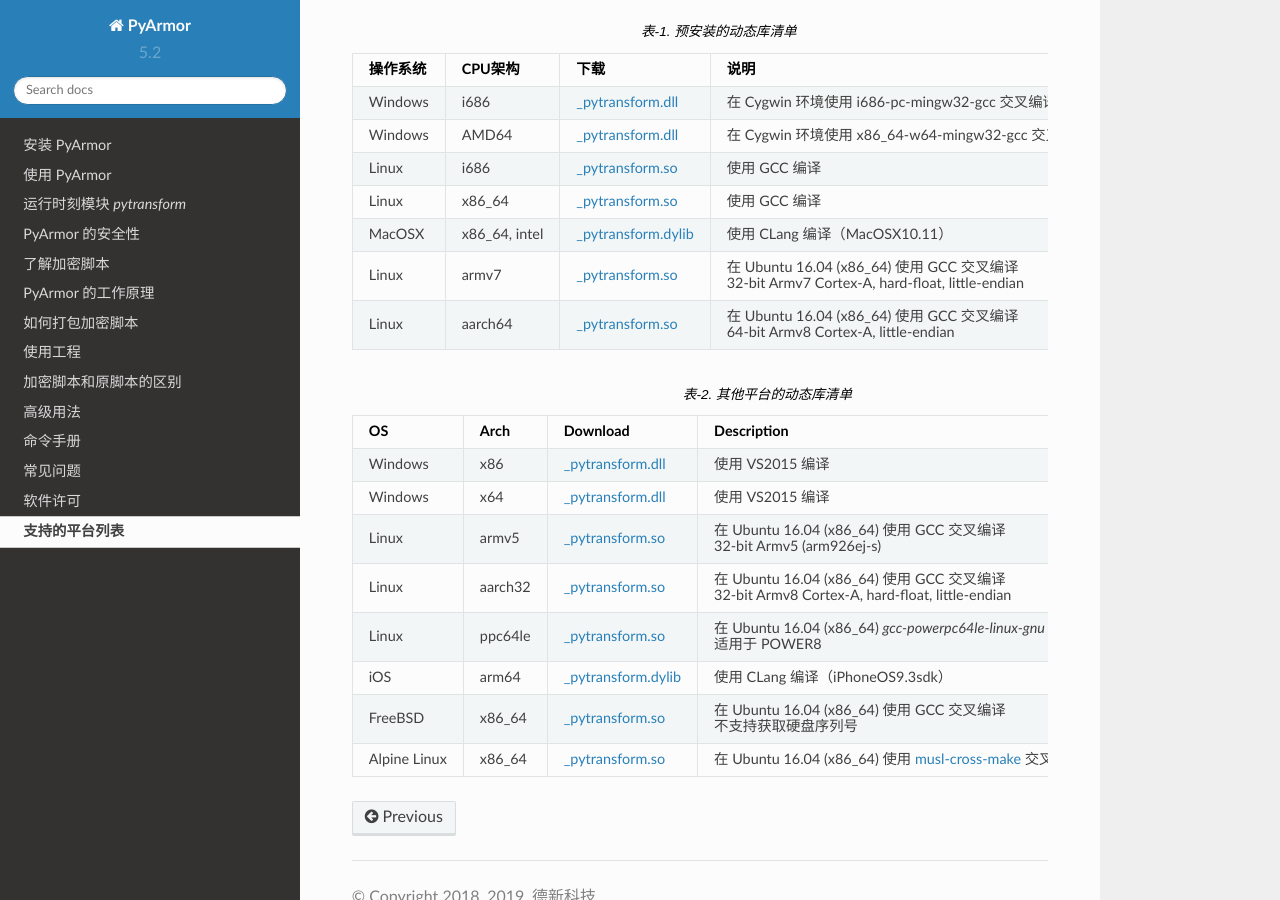
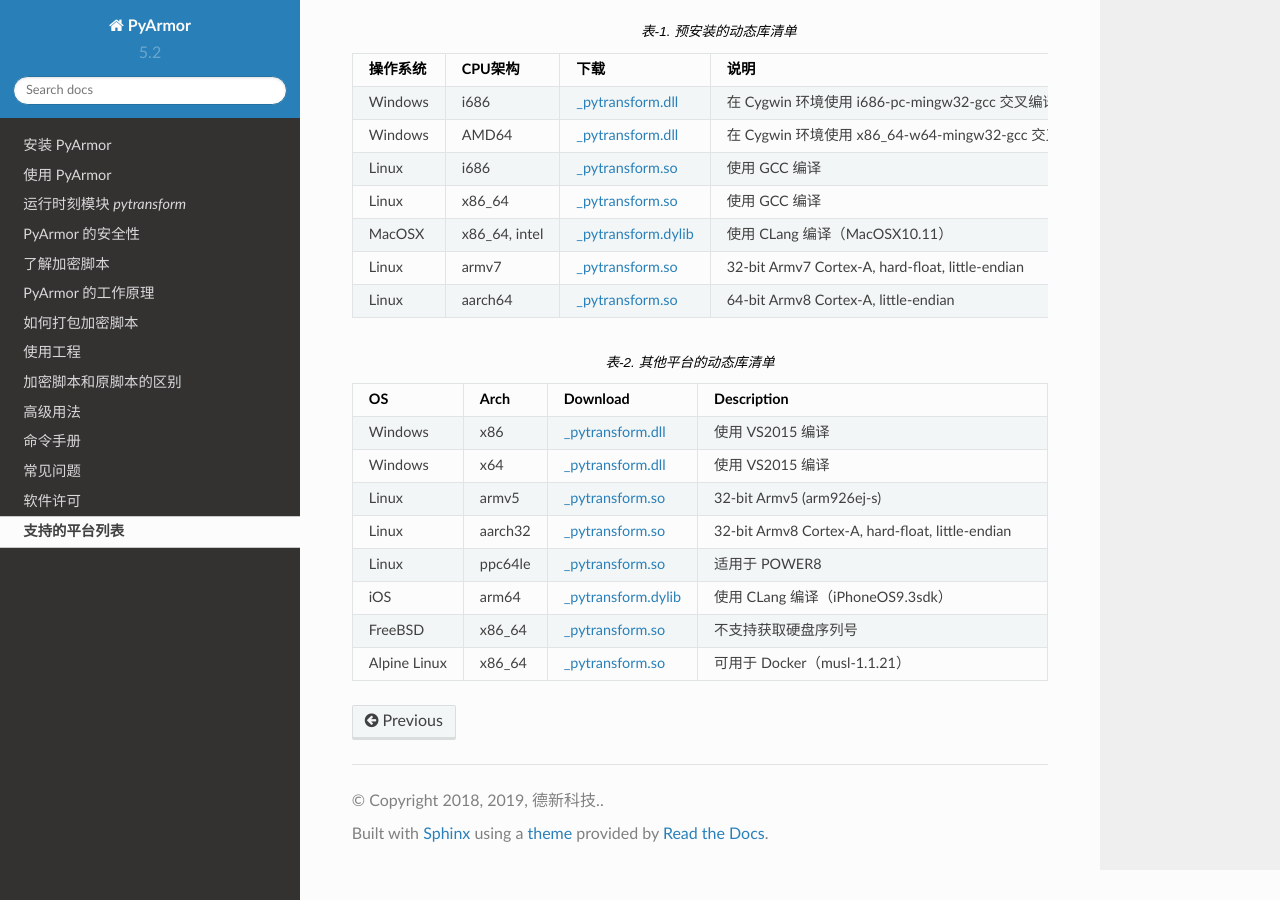
Before and after one commit to dashingsoft/pyarmor-docs-zh, a Sphinx documentation site: the page built from docs/platforms.rst, in a window 1280 px wide and 900 px high, scrolled down 541 px. Built offline with Sphinx 7.4.7 and the Read the Docs theme 2.0.0, drawn with Linux system fonts in a browser that asks for light colours.

Commit message:
Refine platforms

```diff
--- a/docs/platforms.rst
+++ b/docs/platforms.rst
@@ -51,15 +51,11 @@
    * - Linux
      - armv7
      - `_pytransform.so <http://pyarmor.dashingsoft.com/downloads/platforms/armv7/_pytransform.so>`_
-     - 在 Ubuntu 16.04 (x86_64) 使用 GCC 交叉编译
-
-       32-bit Armv7 Cortex-A, hard-float, little-endian
+     - 32-bit Armv7 Cortex-A, hard-float, little-endian
    * - Linux
      - aarch64
      - `_pytransform.so <http://pyarmor.dashingsoft.com/downloads/platforms/armv8.64-bit/_pytransform.so>`_
-     - 在 Ubuntu 16.04 (x86_64) 使用 GCC 交叉编译
-
-       64-bit Armv8 Cortex-A, little-endian
+     - 64-bit Armv8 Cortex-A, little-endian
 
 .. list-table:: 表-2. 其他平台的动态库清单
    :name: 其他平台的动态库清单
@@ -81,21 +77,15 @@
    * - Linux
      - armv5
      - `_pytransform.so <http://pyarmor.dashingsoft.com/downloads/platforms/armv5/_pytransform.so>`_
-     - 在 Ubuntu 16.04 (x86_64) 使用 GCC 交叉编译
-
-       32-bit Armv5 (arm926ej-s)
+     - 32-bit Armv5 (arm926ej-s)
    * - Linux
      - aarch32
      - `_pytransform.so <http://pyarmor.dashingsoft.com/downloads/platforms/armv8.32-bit/_pytransform.so>`_
-     - 在 Ubuntu 16.04 (x86_64) 使用 GCC 交叉编译
-
-       32-bit Armv8 Cortex-A, hard-float, little-endian
+     - 32-bit Armv8 Cortex-A, hard-float, little-endian
    * - Linux
      - ppc64le
      - `_pytransform.so <http://pyarmor.dashingsoft.com/downloads/platforms/ppc64le/_pytransform.so>`_
-     - 在 Ubuntu 16.04 (x86_64) `gcc-powerpc64le-linux-gnu` 交叉编译
-
-       适用于 POWER8
+     - 适用于 POWER8
    * - iOS
      - arm64
      - `_pytransform.dylib <http://pyarmor.dashingsoft.com/downloads/platforms/ios.arm64/_pytransform.dylib>`_
@@ -103,10 +93,8 @@
    * - FreeBSD
      - x86_64
      - `_pytransform.so <http://pyarmor.dashingsoft.com/downloads/platforms/freebsd/_pytransform.so>`_
-     - 在 Ubuntu 16.04 (x86_64) 使用 GCC 交叉编译
-
-       不支持获取硬盘序列号
+     - 不支持获取硬盘序列号
    * - Alpine Linux
      - x86_64
      - `_pytransform.so <http://pyarmor.dashingsoft.com/downloads/platforms/alpine/_pytransform.so>`_
-     - 在 Ubuntu 16.04 (x86_64) 使用 `musl-cross-make <https://github.com/richfelker/musl-cross-make>`_ 交叉编译（musl-1.1.21）
+     - 可用于 Docker（musl-1.1.21）
```
